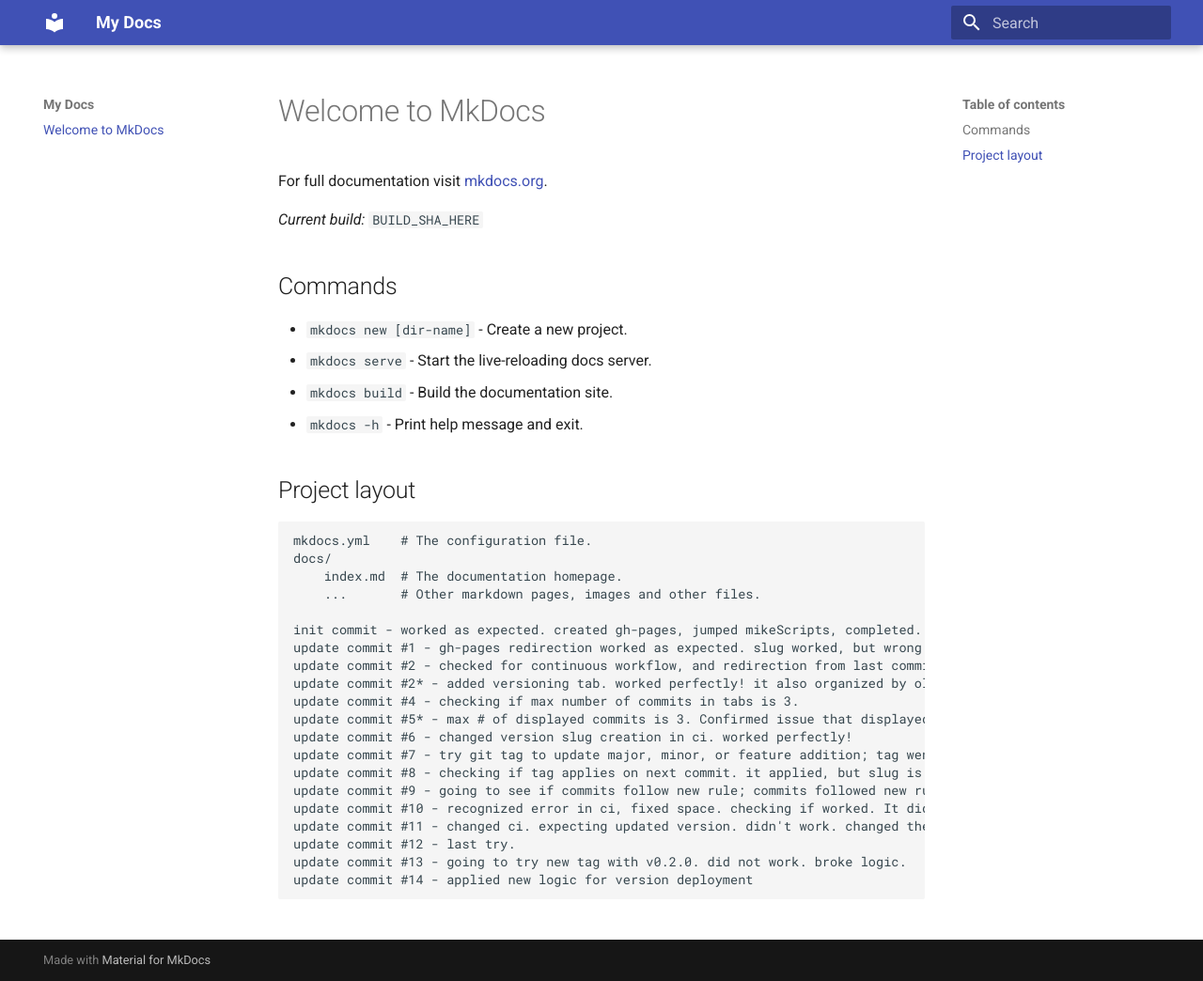
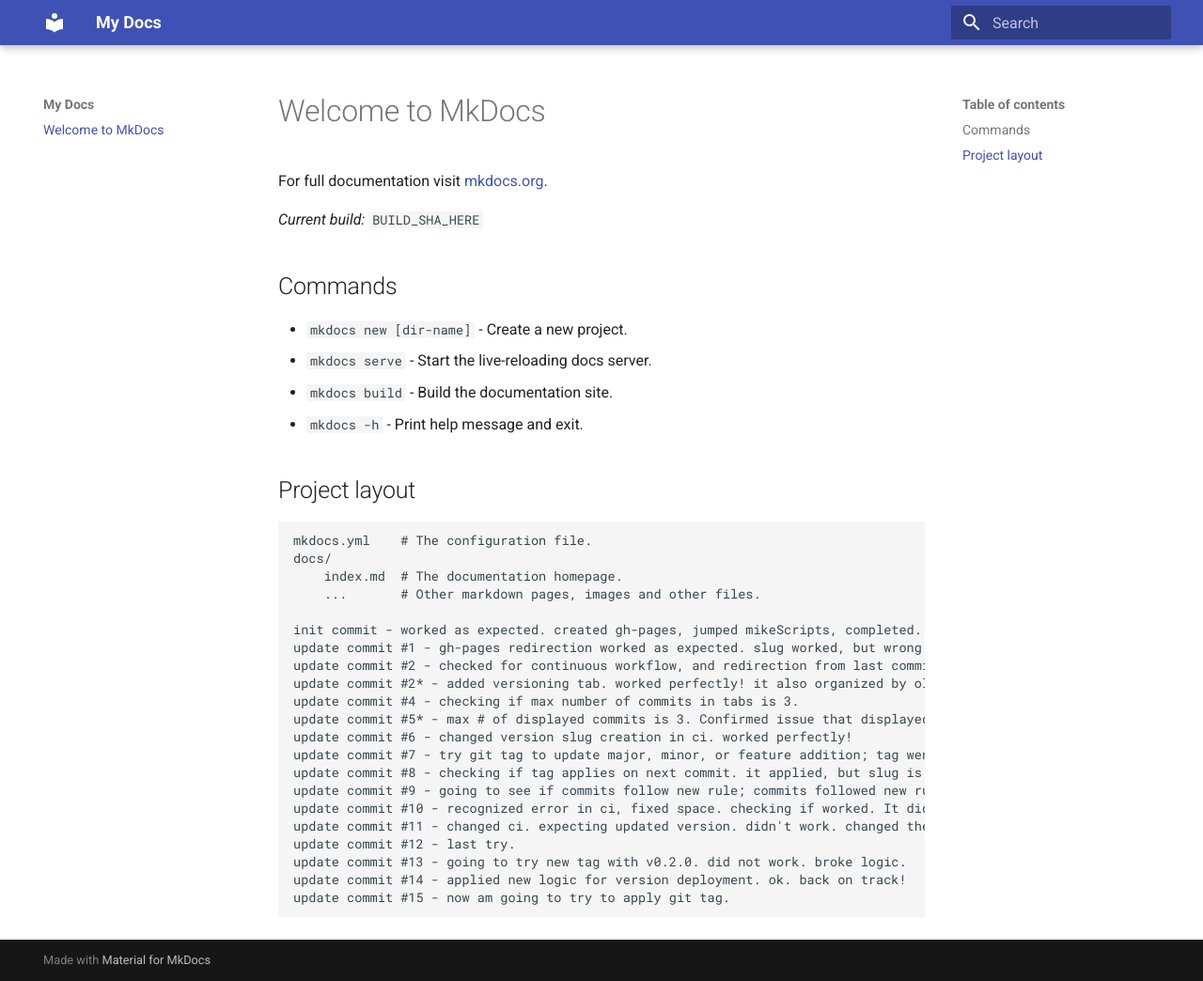
Before and after one commit to mateusloubach/docs, an MkDocs documentation site: the page built from documentation/docs/index.md, in a window 1280 px wide and 1044 px high. Shown: the whole window at 94% size. Built offline with MkDocs 1.6.1 and Material for MkDocs 9.7.7, drawn with Linux system fonts in a browser that asks for light colours; the version menu is left out.

```diff
--- a/documentation/docs/index.md
+++ b/documentation/docs/index.md
@@ -32,4 +32,5 @@
     update commit #11 - changed ci. expecting updated version. didn't work. changed the "determine version from tags"
     update commit #12 - last try.
     update commit #13 - going to try new tag with v0.2.0. did not work. broke logic.
-    update commit #14 - applied new logic for version deployment
+    update commit #14 - applied new logic for version deployment. ok. back on track!
+    update commit #15 - now am going to try to apply git tag.
```
